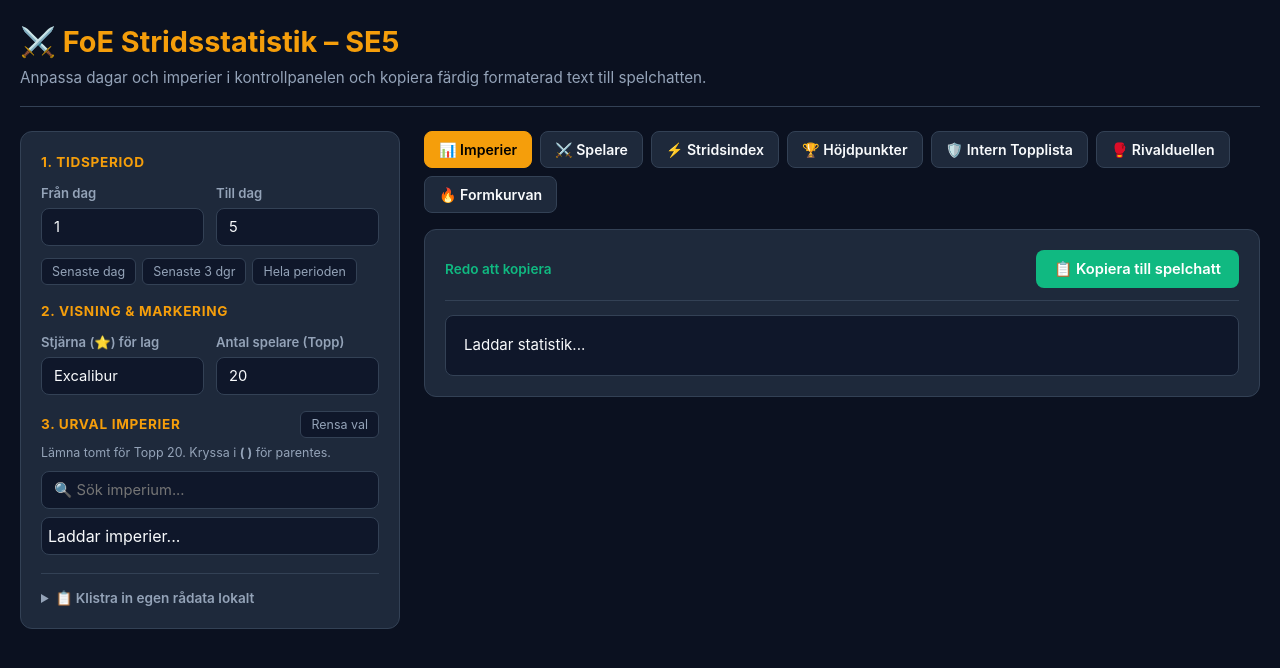
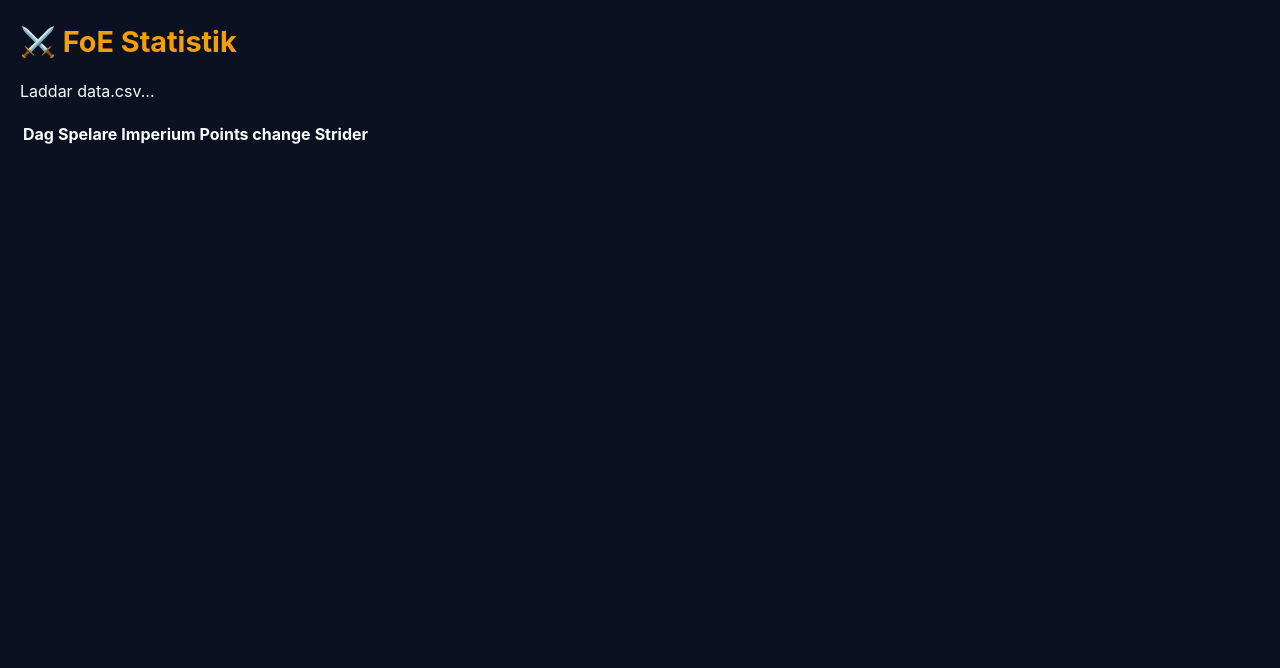
Before and after one commit to foeUyih/stridstatistik, a plain HTML site: page index.html in a window 1280 px wide. Drawn offline with Linux system fonts and the light colour scheme.

Commit message:
Update index.html

```diff
--- a/index.html
+++ b/index.html
@@ -3,92 +3,29 @@
 <head>
   <meta charset="UTF-8">
   <meta name="viewport" content="width=device-width, initial-scale=1.0">
-  <title>FoE Stridsstatistik – SE5</title>
+  <title>FoE Statistik – Grund</title>
   <link rel="stylesheet" href="style.css">
 </head>
 <body>
 
-<div class="container">
-  <header>
-    <h1>⚔️ FoE Stridsstatistik – SE5</h1>
-    <p class="subtitle">Anpassa dagar och imperier i kontrollpanelen och kopiera färdig formaterad text till spelchatten.</p>
-  </header>
+  <div class="container">
+    <h1>⚔️ FoE Statistik</h1>
+    <p id="status">Laddar data.csv...</p>
 
-  <div class="main-grid">
-    <!-- VÄNSTER SPALT: KONTROLLPANEL -->
-    <aside class="panel">
-      <h2 class="section-title">1. Tidsperiod</h2>
-      <div class="row-2">
-        <div>
-          <label for="startDag">Från dag</label>
-          <input type="number" id="startDag" min="1" value="1">
-        </div>
-        <div>
-          <label for="slutDag">Till dag</label>
-          <input type="number" id="slutDag" min="1" value="5">
-        </div>
-      </div>
-      <div class="quick-btns">
-        <button class="btn-mini" onclick="setDays('latest')">Senaste dag</button>
-        <button class="btn-mini" onclick="setDays('last3')">Senaste 3 dgr</button>
-        <button class="btn-mini" onclick="setDays('all')">Hela perioden</button>
-      </div>
-
-      <h2 class="section-title">2. Visning & Markering</h2>
-      <div class="row-2">
-        <div>
-          <label for="starImp">Stjärna (⭐) för lag</label>
-          <input type="text" id="starImp" value="Excalibur" placeholder="T.ex. Excalibur">
-        </div>
-        <div>
-          <label for="topLimit">Antal spelare (Topp)</label>
-          <input type="number" id="topLimit" min="5" max="200" value="20">
-        </div>
-      </div>
-
-      <div style="margin-top: 16px;">
-        <div class="imp-header">
-          <h2 class="section-title" style="margin:0;">3. Urval imperier</h2>
-          <button class="btn-mini" onclick="clearImps()">Rensa val</button>
-        </div>
-        <p style="font-size: 0.78rem; color: var(--muted); margin: 0 0 8px 0;">Lämna tomt för Topp 20. Kryssa i <b>( )</b> för parentes.</p>
-        <input type="text" id="impSearch" class="imp-search" placeholder="🔍 Sök imperium..." oninput="filterImpList()">
-        <div id="impList" class="imp-selector">Laddar imperier...</div>
-      </div>
-
-      <details class="paste-area">
-        <summary style="cursor:pointer; color: var(--muted); font-size: 0.85rem; font-weight: 600;">📋 Klistra in egen rådata lokalt</summary>
-        <p style="font-size: 0.78rem; color: var(--muted); margin: 6px 0;">Klistra in rader direkt från Rådata-fliken för att testa nya siffror i din webbläsare.</p>
-        <textarea id="rawPaste" rows="4" placeholder="Klistra in rader här..."></textarea>
-        <button class="btn-secondary" onclick="loadPastedData()">Läs in inklistrad data</button>
-      </details>
-    </aside>
-
-    <!-- HÖGER SPALT: FLIKAR & RESULTAT -->
-    <main>
-      <div class="tabs">
-        <button class="tab-btn active" onclick="setTab('imperier', this)">📊 Imperier</button>
-        <button class="tab-btn" onclick="setTab('spelare', this)">⚔️ Spelare</button>
-        <button class="tab-btn" onclick="setTab('effektivitet', this)">⚡ Stridsindex</button>
-        <button class="tab-btn" onclick="setTab('highlights', this)">🏆 Höjdpunkter</button>
-        <button class="tab-btn" onclick="setTab('intern', this)">🛡️ Intern Topplista</button>
-        <button class="tab-btn" onclick="setTab('duell', this)">🥊 Rivalduellen</button>
-        <button class="tab-btn" onclick="setTab('form', this)">🔥 Formkurvan</button>
-      </div>
-
-      <div class="output-box">
-        <div class="copy-bar">
-          <span id="statusMsg" class="status">Redo att kopiera</span>
-          <button class="btn-copy" onclick="copyResult()">📋 Kopiera till spelchatt</button>
-        </div>
-        <pre id="output">Laddar statistik...</pre>
-      </div>
-    </main>
+    <table id="dataTable">
+      <thead>
+        <tr>
+          <th>Dag</th>
+          <th>Spelare</th>
+          <th>Imperium</th>
+          <th>Points change</th>
+          <th>Strider</th>
+        </tr>
+      </thead>
+      <tbody></tbody>
+    </table>
   </div>
-</div>
 
   <script src="data.js"></script>
-  <script src="reports.js"></script>
-  <script src="app.js"></script>
 </body>
 </html>
```
